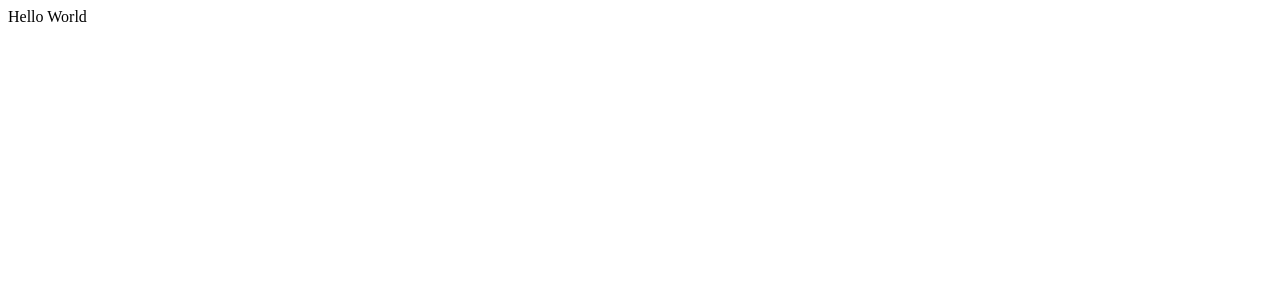
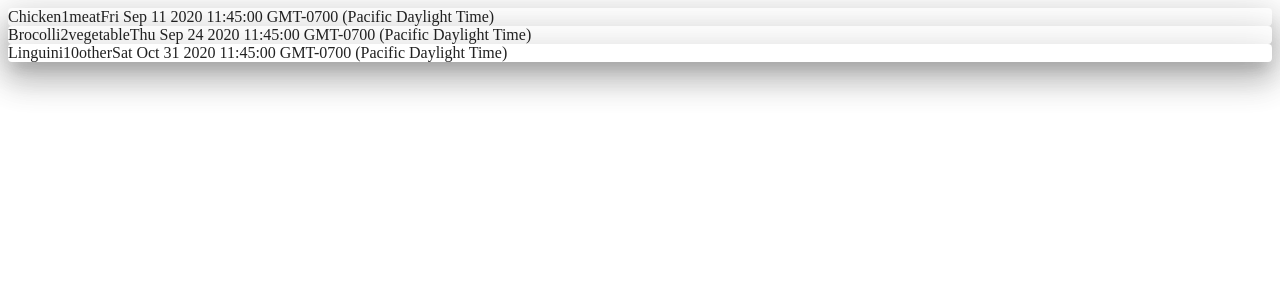
Before and after one commit to dashprotocol/grub-trackr, a React app: page / in a window 1280 px wide. Shown: the top 300 px of the page. Built offline with nearby package versions, Linux system fonts and the light colour scheme; the HTML template or start-up script is replaced by a standard one.

Commit message:
Render list of dummy data

```diff
--- a/client/src/components/App.jsx
+++ b/client/src/components/App.jsx
@@ -1,10 +1,38 @@
 import React, { Component } from 'react';
+import ExpirationDate from './ExpirationDate.jsx';
+import GrubList from './GrubList.jsx';
 
 class App extends Component {
+  constructor(props) {
+    super(props);
+    this.state = [
+      {
+        item: 'Chicken',
+        quantity: 1,
+        category: 'meat',
+        expiration: 'Fri Sep 11 2020 11:45:00 GMT-0700 (Pacific Daylight Time)',
+        location: 'fridge',
+      },
+      {
+        item: 'Brocolli',
+        quantity: 2,
+        category: 'vegetable',
+        expiration: 'Thu Sep 24 2020 11:45:00 GMT-0700 (Pacific Daylight Time)',
+        location: 'fridge',
+      },
+      {
+        item: 'Linguini',
+        quantity: 10,
+        category: 'other',
+        expiration: 'Sat Oct 31 2020 11:45:00 GMT-0700 (Pacific Daylight Time)',
+        location: 'pantry',
+      },
+    ];
+  }
   render() {
     return (
       <div>
-        Hello World
+        <GrubList grubs={this.state} />
       </div>
     );
   }
--- /dev/null
+++ b/client/src/components/GrubList.jsx
@@ -0,0 +1,11 @@
+import React from 'react';
+import GrubListEntry from './GrubListEntry.jsx';
+
+
+const GrubList = ({ grubs }) => {
+  return grubs.map((grub, index) =>
+  <GrubListEntry grub={grub} key={index} />
+  )
+}
+
+export default GrubList;
--- /dev/null
+++ b/client/src/components/GrubListEntry.jsx
@@ -0,0 +1,13 @@
+import React from 'react';
+import { Paper } from '@material-ui/core';
+
+const GrubListEntry = ({ grub }) => (
+  <Paper elevation={20}>
+    {grub.item}
+    {grub.quantity}
+    {grub.category}
+    {grub.expiration}
+  </Paper>
+)
+
+export default GrubListEntry;
```
